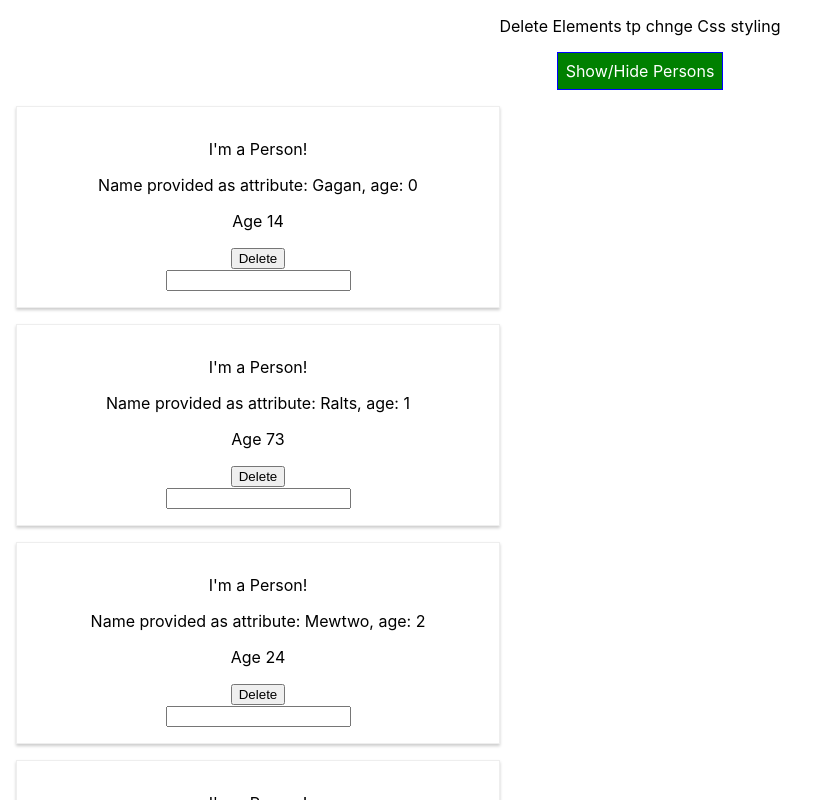
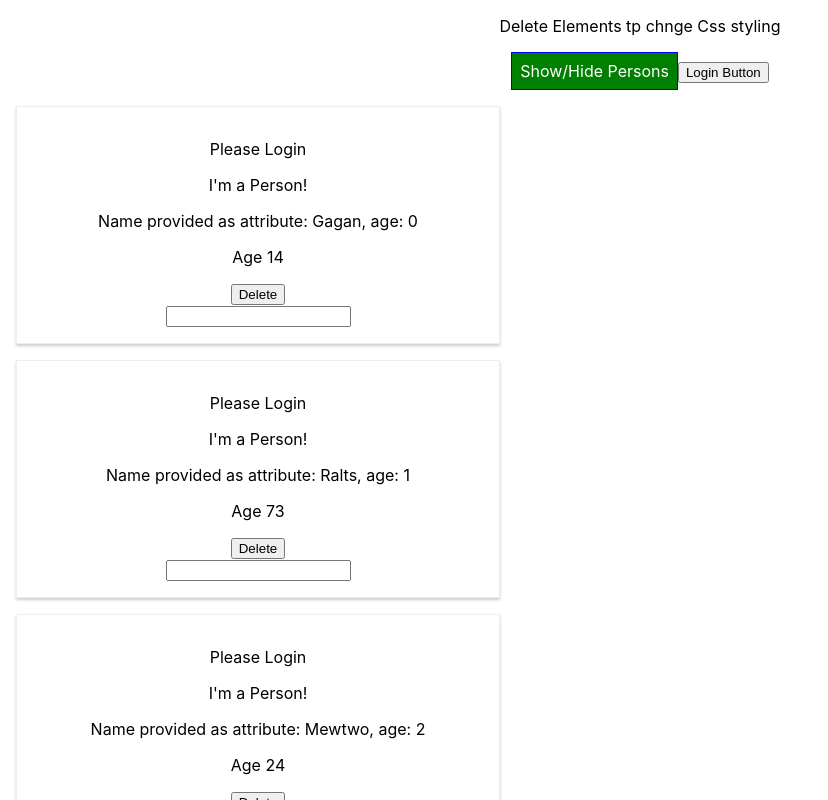
Before and after one commit to Gagandeep39/reactjs-hoc, a React (Create React App) app: page / in a window 1280 px wide. Shown: the top 800 px of the page, without its empty margins (0-828 px from the left). Built offline with nearby package versions, Linux system fonts and the light colour scheme.

Commit message:
Added a button for authentication

```diff
--- a/src/components/Cockpit/Cockpit.js
+++ b/src/components/Cockpit/Cockpit.js
@@ -41,7 +41,8 @@
       <p key="i1" className={assignedClasses}>Delete Elements tp chnge Css styling</p>,
       <button key="i2" ref={buttonRef} className={btnClass.join(' ')} onClick={props.button}>
         Show/Hide Persons
-      </button>
+      </button>,
+      <button onClick={props.login}>Login Button</button>
   ];
 };
 
--- a/src/components/Persons/Person/Person.js
+++ b/src/components/Persons/Person/Person.js
@@ -23,6 +23,8 @@
 
     return (
       <Auxiliary>
+        {/* If doesn;t work try toglling show/hide button */}
+        {this.props.isAuth ? <p>Authenticated</p> : <p>Please Login</p>}
         <p> I'm a Person!</p>
         <p>
           Name provided as attribute: {this.props.name}, age: {this.props.age}{' '}
--- a/src/components/Persons/Persons.js
+++ b/src/components/Persons/Persons.js
@@ -49,6 +49,7 @@
           name={person.name}
           age={person.age}
           deleteButton={() => this.props.deleteButton(index)}
+          isAuth={this.props.isAuthenticated}
         />
       );
     });
--- a/src/containers/App.js
+++ b/src/containers/App.js
@@ -23,6 +23,7 @@
       ],
       otherState: 'Lol xD',
       buttonState: false,
+      authenticated: false
     };
   }
 
@@ -69,6 +70,10 @@
     });
   };
 
+  authenticationHandler = () => {
+    this.setState({authenticated: true});
+  }
+
   // 1. Component State Update Lifecycle
   shouldComponentUpdate(nextProps, nextState) {
     console.log('[App.js] shouldComponentUpdate');
@@ -91,6 +96,7 @@
           persons={this.state.persons}
           change={this.nameChangeHandler}
           deleteButton={this.deleteButtonHandler}
+          isAuthenticated={this.state.authenticated}
         />
       );
     } else personView = null;
@@ -125,6 +131,7 @@
           persons={this.state.persons}
           buttonState={this.state.buttonState}
           button={this.showHideButtonHandler}
+          login={this.authenticationHandler}
         />
         {personView}
       </Auxiliary>
```
